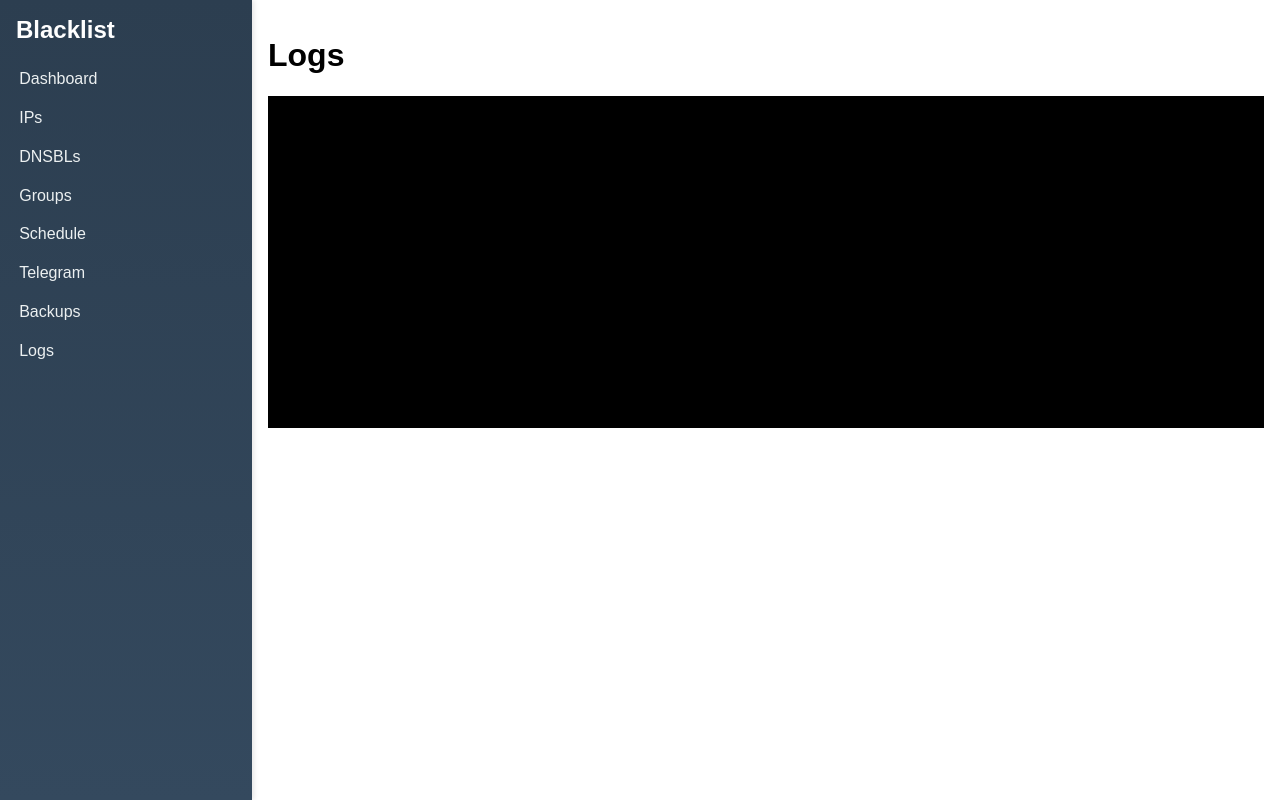
After one commit to Lavine12/Bash, a Flask app: page /logs in a window 1280 px wide. The commit adds this page. Run offline with Flask 3, Linux system fonts and the light colour scheme; data that the repository does not hold is empty.

Commit message:
Add realtime log viewer

```diff
--- a/blacklist_monitor/app.py
+++ b/blacklist_monitor/app.py
@@ -6,6 +6,8 @@ from apscheduler.schedulers.background import BackgroundScheduler
 import ipaddress
 import dns.resolver
 import datetime
+import logging
+from collections import deque
 
 DB_PATH = os.path.join(os.path.dirname(__file__), 'data.db')
 DB_TIMEOUT = 30  # seconds
@@ -15,6 +17,22 @@ TELEGRAM_CHAT_ID = os.environ.get('TELEGRAM_CHAT_ID', '')
 app = Flask(__name__)
 CHECK_INTERVAL_MINUTES = int(float(os.environ.get('CHECK_INTERVAL_HOURS', '0')) * 60)
 sched = BackgroundScheduler()
+
+# Keep recent logs for display in the web interface
+log_history = deque(maxlen=200)
+
+
+class MemoryLogHandler(logging.Handler):
+    """Collect log records in memory."""
+    def emit(self, record):
+        log_history.append(self.format(record))
+
+
+log_handler = MemoryLogHandler()
+log_handler.setFormatter(logging.Formatter('%(message)s'))
+logging.getLogger('werkzeug').addHandler(log_handler)
+logging.getLogger('werkzeug').setLevel(logging.INFO)
+logging.getLogger().addHandler(log_handler)
 
 
 def get_setting(key, default=''):
@@ -1055,7 +1073,14 @@ def schedule_check_jobs():
             sched.add_job(scheduled_check, "cron", day=day or "1", hour=hour, minute=minute, id=job_id, kwargs=kwargs)
 
 
+@app.route('/logs')
+def view_logs():
+    return render_template('logs.html')
 
+
+@app.route('/log_feed')
+def log_feed():
+    return '\n'.join(log_history)
 if __name__ == '__main__':
     init_db()
     schedule_check_jobs()
--- a/blacklist_monitor/static/script.js
+++ b/blacklist_monitor/static/script.js
@@ -98,4 +98,18 @@ window.addEventListener('load', function() {
       localStorage.setItem(key, this.value);
     });
   });
+
+  if (document.getElementById('log-output')) {
+    function fetchLogs() {
+      fetch('/log_feed').then(function(r) { return r.text(); }).then(function(t) {
+        const pre = document.getElementById('log-output');
+        if (pre) {
+          pre.textContent = t;
+          pre.scrollTop = pre.scrollHeight;
+        }
+      });
+    }
+    fetchLogs();
+    setInterval(fetchLogs, 2000);
+  }
 });
--- a/blacklist_monitor/static/style.css
+++ b/blacklist_monitor/static/style.css
@@ -151,3 +151,12 @@ button, input[type="submit"] {
 #search-section {
     margin-top: 2em;
 }
+
+.log-output {
+    background: #000;
+    color: #0f0;
+    padding: 1em;
+    height: 300px;
+    overflow-y: scroll;
+    font-family: monospace;
+}
--- a/blacklist_monitor/templates/base.html
+++ b/blacklist_monitor/templates/base.html
@@ -17,6 +17,7 @@
             <li><a href="{{ url_for('schedule_view') }}">Schedule</a></li>
             <li><a href="{{ url_for('telegram_settings') }}">Telegram</a></li>
             <li><a href="{{ url_for('backups_view') }}">Backups</a></li>
+            <li><a href="{{ url_for('view_logs') }}">Logs</a></li>
         </ul>
     </div>
     <div class="content">
--- /dev/null
+++ b/blacklist_monitor/templates/logs.html
@@ -0,0 +1,5 @@
+{% extends 'base.html' %}
+{% block content %}
+<h1>Logs</h1>
+<pre id="log-output" class="log-output"></pre>
+{% endblock %}
```
Also changed, not shown: blacklist_monitor/README.md.
